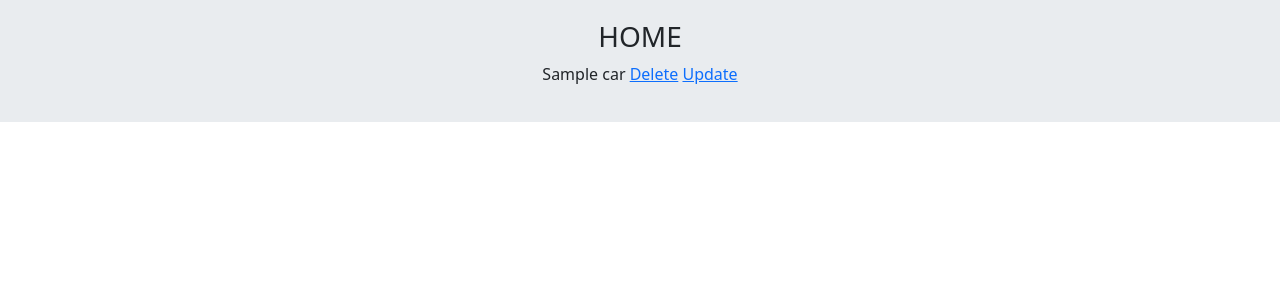
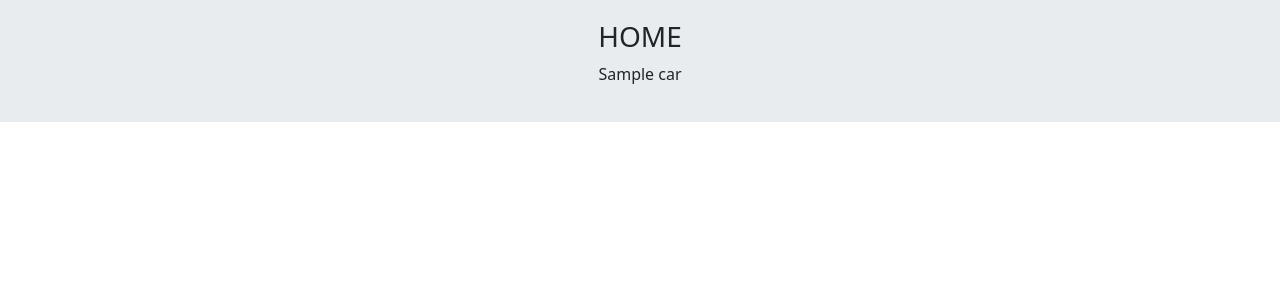
Before and after one commit to Alihtt/Course-Django-CBV, a Django app: page / in a window 1280 px wide. Shown: the part 56-356 px from the top of the page. Run offline with Django 5.2, Linux system fonts and the light colour scheme; tables that the repository leaves empty hold one stand-in row (values such as "Sample post").

Commit message:
ep10-LoginView

```diff
--- a/A/home/templates/home/home.html
+++ b/A/home/templates/home/home.html
@@ -3,7 +3,6 @@
 {% block content %}
 <h3 class="text-center">HOME</h3>
 {% for car in cars %}
-<p class="text-center">{{ car.name }} <a href="{% url 'home:delete' car.id %}">Delete</a>
-    <a href="{% url 'home:update' car.id %}">Update</a></p>
+<p class="text-center">{{ car.name }}</p>
 {% endfor %}
 {% endblock %}
--- a/A/home/templates/home/update.html
+++ b/A/home/templates/home/login.html
@@ -4,7 +4,6 @@
 <form action="" method="post">
     {% csrf_token %}
     {{ form.as_p }}
-    <input type="submit" value="Update">
-
+    <input type="submit" value="Login">
 </form>
 {% endblock %}
--- a/A/home/urls.py
+++ b/A/home/urls.py
@@ -5,6 +5,5 @@ app_name = 'home'
 
 urlpatterns = [
     path('', views.HomeView.as_view(), name='home'),
-    path('delete/<int:pk>/', views.CarDeleteView.as_view(), name='delete'),
-    path('update/<int:pk>/', views.CarUpdateView.as_view(), name='update'),
+    path('login/', views.LoginView.as_view(), name='login'),
 ]
--- a/A/home/views.py
+++ b/A/home/views.py
@@ -1,5 +1,6 @@
-from django.views.generic import ListView, DeleteView, UpdateView
+from django.views.generic import ListView
 from django.urls import reverse_lazy
+from django.contrib.auth import views as auth_views
 from .models import Car
 
 
@@ -9,14 +10,7 @@ class HomeView(ListView):
     model = Car
 
 
-class CarDeleteView(DeleteView):
-    template_name = 'home/delete.html'
-    model = Car
-    success_url = reverse_lazy('home:home')
-
-
-class CarUpdateView(UpdateView):
-    template_name = 'home/update.html'
-    model = Car
-    fields = ('name', 'year')
-    success_url = reverse_lazy('home:home')
+# For simple login page you can use LoginView but if you have complex login view you cant use this class
+class LoginView(auth_views.LoginView):
+    template_name = 'home/login.html'
+    next_page = reverse_lazy('home:home')
```
Also changed, not shown: A/home/templates/home/delete.html (deleted, +0 -10 lines).
